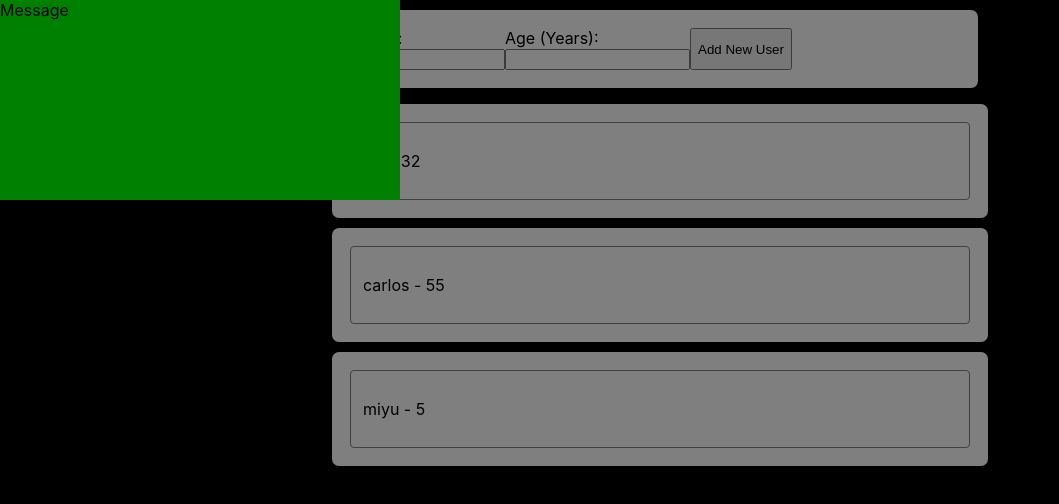
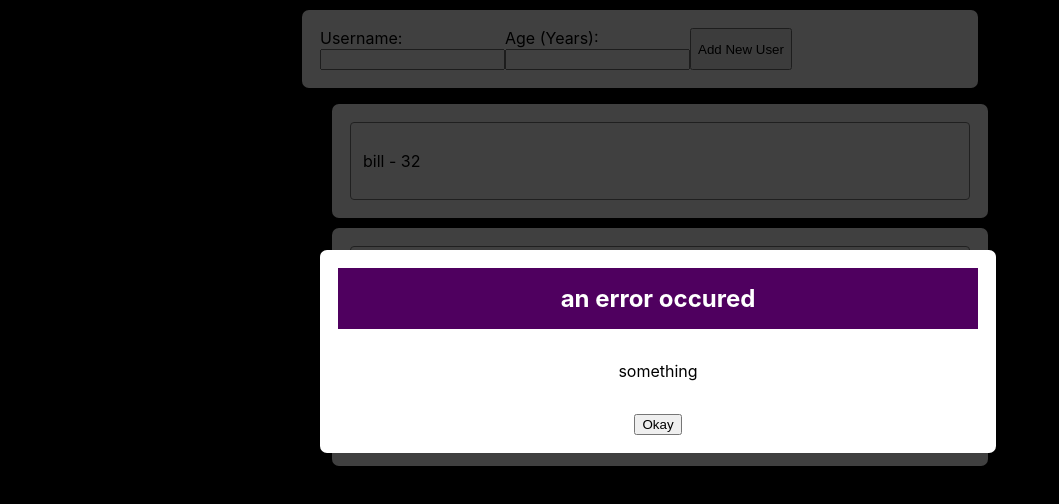
Before and after one commit to mostlyclicks/react-guide-p8, a React (Create React App) app: page / in a window 1280 px wide. Shown: the top 504 px of the page, without its empty margins (0-1059 px from the left). Built offline with nearby package versions, Linux system fonts and the light colour scheme.

Commit message:
add error modal

```diff
--- a/src/App.js
+++ b/src/App.js
@@ -1,7 +1,6 @@
 import React, { useState } from 'react'
 import NewUser from './components/NewUser/NewUser'
 import UserList from './components/User/UserList'
-import ErrorModal from './components/UI/ErrorModal'
 import './App.css';
 
 
@@ -23,7 +22,7 @@
 
   return (
     <div className="App">
-      <ErrorModal />
+
       <NewUser onAddUser={addUser} />
       <UserList userList={users}/>
     </div>
--- a/src/components/NewUser/NewUser.js
+++ b/src/components/NewUser/NewUser.js
@@ -2,6 +2,7 @@
 import styled from 'styled-components'
 import Card from '../UI/Card'
 import Button from '../UI/Button'
+import ErrorModal from '../UI/ErrorModal'
 
 
 const NewUser = (props) => {
@@ -45,6 +46,7 @@
 
   return (
     <div>
+     <ErrorModal title="an error occured" message="something"/>
       <Card>
         <UserForm onSubmit={addUserHandler}>
           <div className="form-control">
--- a/src/components/UI/ErrorModal.js
+++ b/src/components/UI/ErrorModal.js
@@ -1,32 +1,53 @@
 import React from 'react'
+import Card from './Card'
+import Button from './Button'
 import styled from 'styled-components'
+import classes from './ErrorModal.module.css'
 
-const ErrorModal = () => {
+const ErrorModal = (props) => {
   return (
-    <Overlay>
-      <ModalMessage>Message</ModalMessage>
-    </Overlay>
+    <div>
+    <div className={classes.backdrop}>
+
+    </div>
+      <Card className={classes.modal}>
+
+          <header className={classes.header}>
+            <h2>{props.title}</h2>
+          </header>
+          <div className={classes.content}>
+            <p>{props.message}</p>
+          </div>
+          <footer className={classes.action}>
+            <Button>Okay</Button>
+          </footer>
+
+      </Card>
+    </div>
+
+
+
   )
 }
 
 
-const Overlay = styled.div`
-  position:absolute;
-  left:0;
-  top:0;
-  z-index:1;
-  width:100vw;
-  height:100vh;
-  background-color:rgba(0,0,0,.5);
-`
+// const Overlay = styled.div`
+//   position:absolute;
+//   left:0;
+//   top:0;
+//   z-index:1;
+//   width:100vw;
+//   height:100vh;
+//   background-color:rgba(0,0,0,.5);
+// `
 
-const ModalMessage = styled.div`
-  display:flex;
-  z-index:2;
-  width:400px;
-  height:200px;
-  background-color:green;
+// const ModalMessage = styled.div`
+//   display:flex;
+//   z-index:2;
+//   width:400px;
+//   height:200px;
+//   background-color:green;
 
-`
+// `
 
 export default ErrorModal
--- /dev/null
+++ b/src/components/UI/ErrorModal.module.css
@@ -0,0 +1,45 @@
+.backdrop {
+  position: fixed;
+  top: 0;
+  left: 0;
+  width: 100%;
+  height: 100vh;
+  z-index: 10;
+  background: rgba(0, 0, 0, 0.75);
+}
+
+.modal {
+  position: fixed;
+  top: 30vh;
+  left: 10%;
+  width: 80%;
+  z-index: 100;
+  overflow: hidden;
+}
+
+.header {
+  background: #4f005f;
+  padding: 1rem;
+}
+
+.header h2 {
+  margin: 0;
+  color: white;
+}
+
+.content {
+  padding: 1rem;
+}
+
+.actions {
+  padding: 1rem;
+  display: flex;
+  justify-content: flex-end;
+}
+
+@media (min-width: 768px) {
+  .modal {
+    left: calc(50% - 20rem);
+    width: 40rem;
+  }
+}
```
